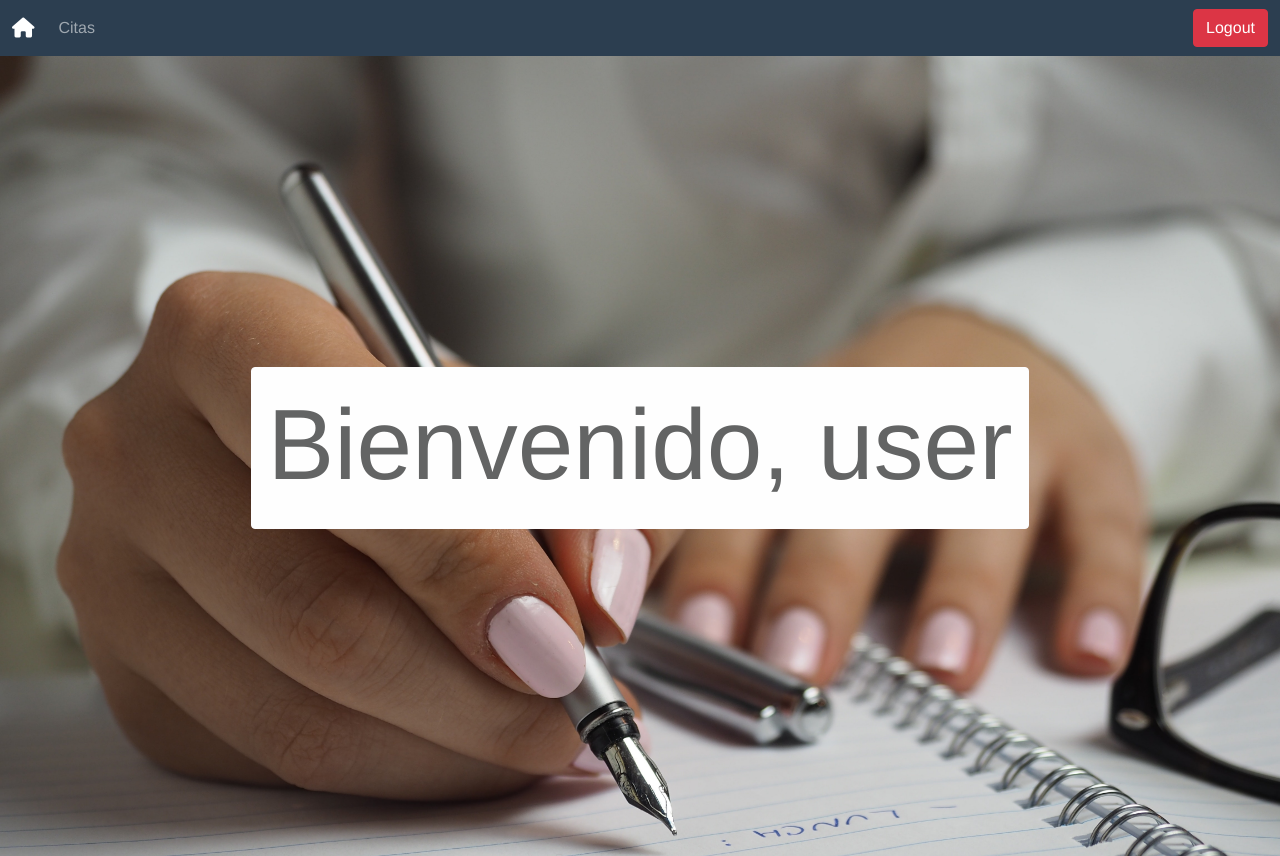
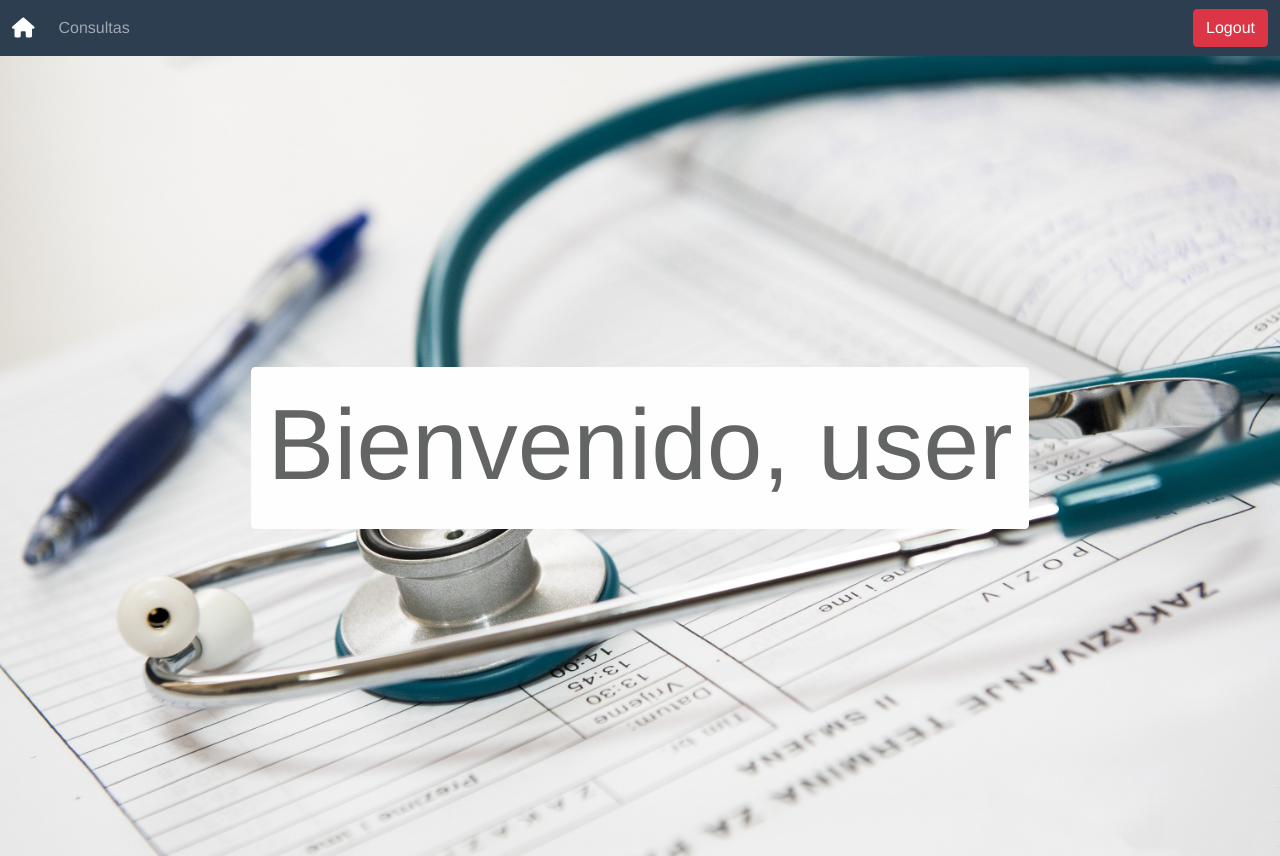
Before and after one commit to MiguelGtz/agenda-vue, a Vue app: page /home in a window 1280 px wide. Before the commit this address led to /homep. Built offline with nearby package versions, Linux system fonts and the light colour scheme; no server answers; the database is empty; sample sign-in values are in the browser's storage.

Commit message:
Reestructuracion

```diff
--- a/src/App.vue
+++ b/src/App.vue
@@ -11,37 +11,15 @@ export default {
     const router = useRouter();
     const route = useRoute();
 
-    firebase
-      .firestore()
-      .collection("Doctores")
-      .onSnapshot((doc) => {
-        doc.forEach((dato) => {
-          this.arrayDoc.push(dato.data().email);
-        });
-      });
-
     firebase.auth().onAuthStateChanged((user) => {
       if (!user) {
         if (route.path != "/" && route.path != "/signup") {
           router.replace("/");
         }
-      } else {
-        if (this.arrayDoc.includes(user.email)) {
-          if (route.path != "/homed" && route.path != "/consultas") {
-            router.replace("/homed");
-          }
-        } else {
-          if (route.path != "/homep" && route.path != "/citas") {
-            router.replace("/homep");
-          }
-        }
+      } else if (route.path != "/home" && route.path != "/consultas") {
+        router.replace("/home");
       }
     });
-  },
-  data() {
-    return {
-      arrayDoc: [],
-    };
   },
 };
 </script>
--- a/src/components/Navbarp.vue
+++ /dev/null
@@ -1,50 +0,0 @@
-<template>
-  <div class="barra">
-    <nav class="navbar navbar-expand-lg navbar-dark">
-      <div class="container-fluid">
-        <router-link class="navbar-brand" to=""
-          ><i class="fas fa-home"></i
-        ></router-link>
-        <div class="collapse navbar-collapse" id="navbarSupportedContent">
-          <ul class="navbar-nav me-auto mb-2 mb-lg-0">
-            <li class="nav-item">
-              <router-link class="nav-link" to="/citas">Citas</router-link>
-            </li>
-          </ul>
-          <div class="d-flex">
-            <button class="logout btn btn-danger" @click="logout">
-              Logout
-            </button>
-          </div>
-        </div>
-      </div>
-    </nav>
-  </div>
-  <router-view></router-view>
-</template>
-
-<script>
-import firebase from "firebase";
-
-export default {
-  name: "Home",
-  methods: {
-    logout() {
-      firebase.auth().signOut();
-    },
-  },
-};
-</script>
-
-<style scoped>
-.barra {
-  color: #fff;
-  background: #2c3e50;
-}
-a.router-link-exact-active {
-  font-weight: bold;
-  color: #fff;
-  text-decoration: none;
-  text-align: left;
-}
-</style>
--- a/src/router/index.js
+++ b/src/router/index.js
@@ -1,8 +1,7 @@
 import { createRouter, createWebHistory } from "vue-router";
 import Login from "../views/Login";
 import Signup from "../views/Signup";
-import Homed from "../views/Homed";
-import Homep from "../views/Homep";
+import Home from "../views/Home";
 
 const routes = [
   {
@@ -16,14 +15,9 @@ const routes = [
     component: Signup,
   },
   {
-    path: "/homed",
-    name: "Homed",
-    component: Homed,
-  },
-  {
-    path: "/homep",
-    name: "Homep",
-    component: Homep,
+    path: "/home",
+    name: "Home",
+    component: Home,
   },
 ];
 
--- a/src/views/Homep.vue
+++ b/src/views/Home.vue
@@ -1,6 +1,6 @@
 <template>
-  <Navbarp />
-  <div class="homep">
+  <Navbar />
+  <div class="homed">
     <div class="alert alert-light" role="alert">
       <h1 class="bienvenida">Bienvenido, {{ usuario }}</h1>
     </div>
@@ -8,12 +8,12 @@
 </template>
 
 <script>
-import Navbarp from "../components/Navbarp";
+import Navbar from "../components/Navbar";
 import firebase from "firebase";
 
 export default {
   components: {
-    Navbarp,
+    Navbar,
   },
   created() {
     const user = firebase.auth().currentUser;
@@ -30,8 +30,8 @@ export default {
 </script>
 
 <style scoped>
-.homep {
-  background-image: url("../assets/background-homep.png");
+.homed {
+  background-image: url("../assets/background-homed.png");
   background-size: cover;
   height: 100vh;
   display: flex;
--- a/src/views/Homed.vue
+++ /dev/null
@@ -1,44 +0,0 @@
-<template>
-  <Navbard />
-  <div class="homed">
-    <div class="alert alert-light" role="alert">
-      <h1 class="bienvenida">Bienvenido, {{ usuario }}</h1>
-    </div>
-  </div>
-</template>
-
-<script>
-import Navbard from "../components/Navbard";
-import firebase from "firebase";
-
-export default {
-  components: {
-    Navbard,
-  },
-  created() {
-    const user = firebase.auth().currentUser;
-    if (user) {
-      this.usuario = user.email.split("@")[0];
-    }
-  },
-  data() {
-    return {
-      usuario: "",
-    };
-  },
-};
-</script>
-
-<style scoped>
-.homed {
-  background-image: url("../assets/background-homed.png");
-  background-size: cover;
-  height: 100vh;
-  display: flex;
-  justify-content: center;
-  align-items: center;
-}
-.bienvenida {
-  font-size: 100px;
-}
-</style>
```
Also changed, not shown: src/components/Navbar.vue (renamed from src/components/Navbard.vue).
